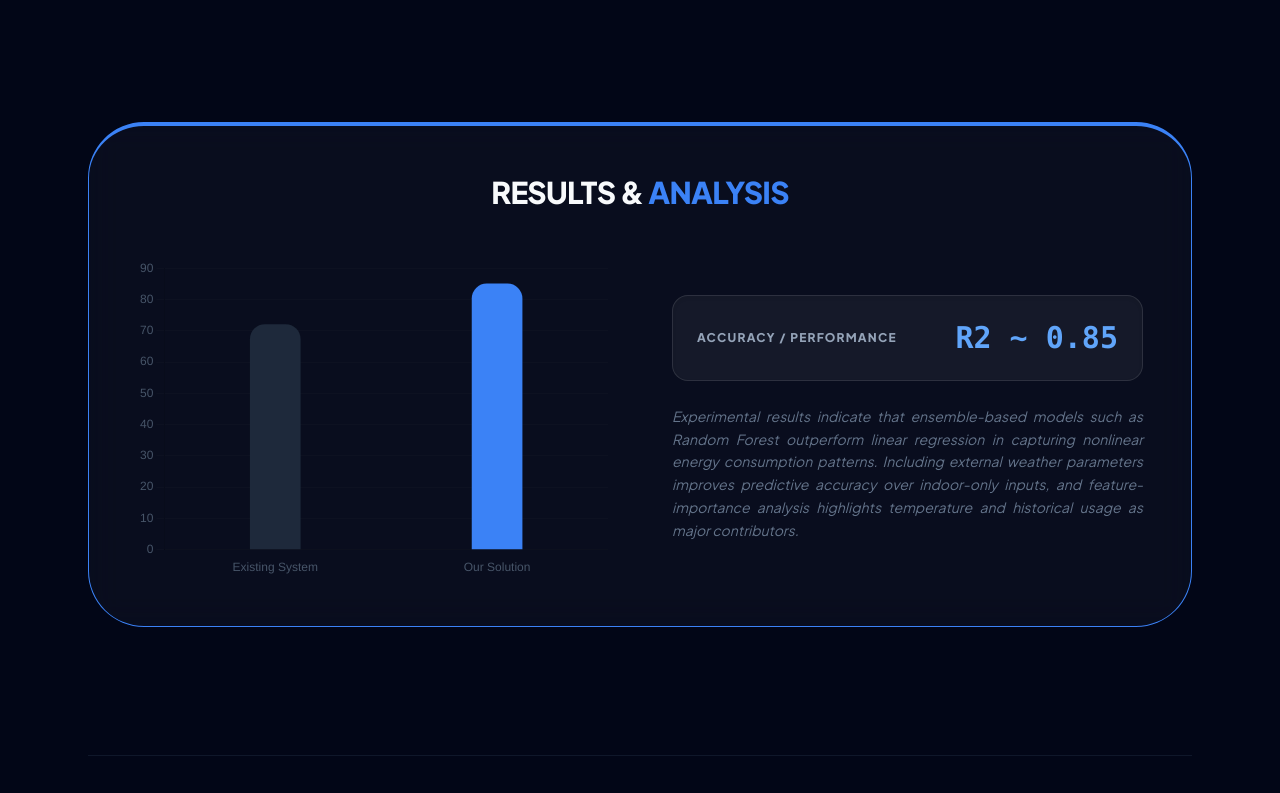
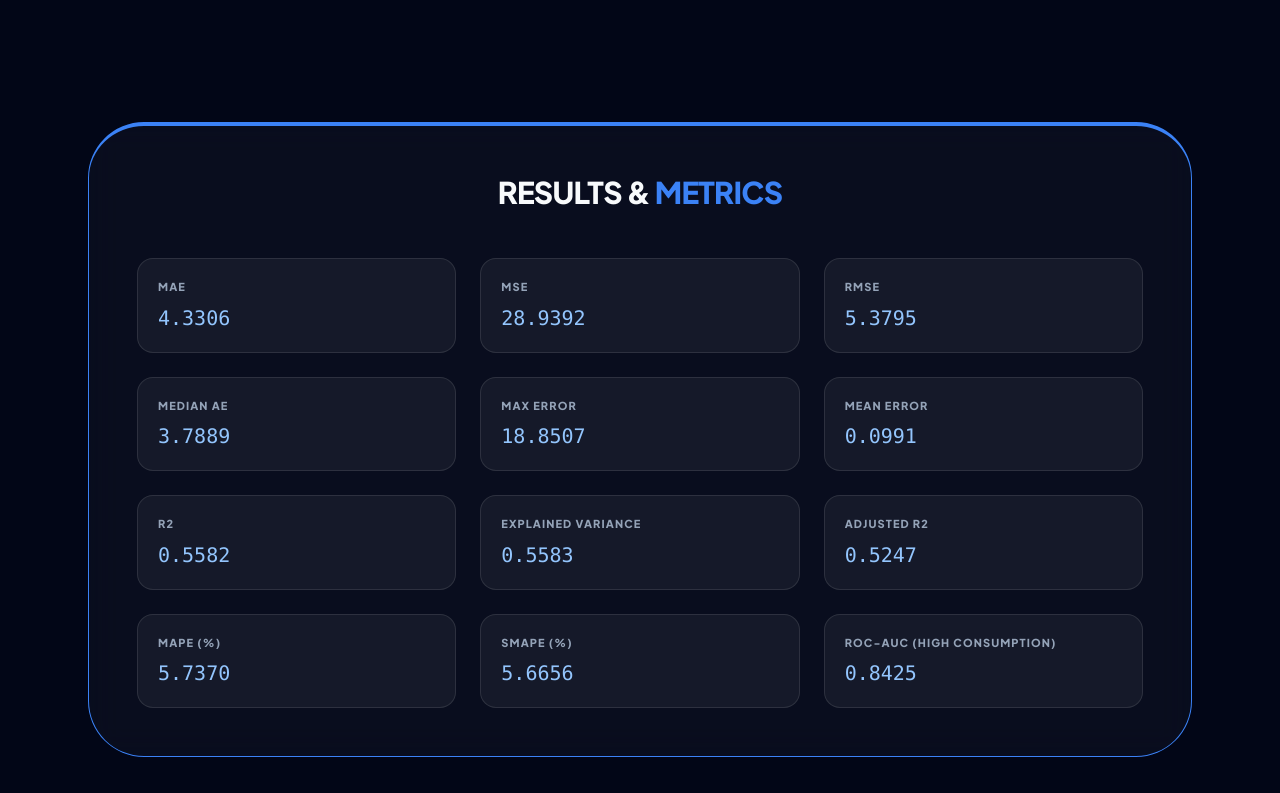
Before and after one commit to Rishit121/pbl4, a plain HTML site: page index.html in a window 1280 px wide. Shown: the part 1720-2513 px from the top of the page. Drawn offline with nearby package versions, Linux system fonts and the light colour scheme.

Commit message:
Update results section and remove chart initialization

```diff
--- a/index.html
+++ b/index.html
@@ -93,17 +93,21 @@
             </div>
         </section>
 
-        <section id="results" class="glass p-12 rounded-[3.5rem] border-t-4 border-blue-500">
-            <h2 class="text-3xl font-black mb-12 text-center uppercase tracking-tight">Results & <span class="text-blue-500">Analysis</span></h2>
-            <div class="grid md:grid-cols-2 gap-16 items-center">
-                <div class="h-80"><canvas id="resultsChart"></canvas></div>
-                <div class="space-y-6">
-                    <div class="p-6 rounded-2xl bg-white/5 flex justify-between items-center border border-white/10 shadow-inner">
-                        <span class="text-slate-400 font-bold uppercase text-xs tracking-widest">Accuracy / Performance</span>
-                        <span class="text-blue-400 font-mono font-black text-3xl">R2 ~ 0.85</span>
-                    </div>
-                    <p class="text-slate-500 text-sm italic text-justify leading-relaxed">Experimental results indicate that ensemble-based models such as Random Forest outperform linear regression in capturing nonlinear energy consumption patterns. Including external weather parameters improves predictive accuracy over indoor-only inputs, and feature-importance analysis highlights temperature and historical usage as major contributors.</p>
-                </div>
+                <section id="results" class="glass p-12 rounded-[3.5rem] border-t-4 border-blue-500">
+            <h2 class="text-3xl font-black mb-12 text-center uppercase tracking-tight">Results & <span class="text-blue-500">Metrics</span></h2>
+            <div class="grid md:grid-cols-3 gap-6">
+                <div class="p-5 rounded-2xl bg-white/5 border border-white/10"><p class="text-slate-400 text-[11px] font-bold uppercase tracking-widest">MAE</p><p class="text-blue-300 font-mono text-xl mt-2">4.3306</p></div>
+                <div class="p-5 rounded-2xl bg-white/5 border border-white/10"><p class="text-slate-400 text-[11px] font-bold uppercase tracking-widest">MSE</p><p class="text-blue-300 font-mono text-xl mt-2">28.9392</p></div>
+                <div class="p-5 rounded-2xl bg-white/5 border border-white/10"><p class="text-slate-400 text-[11px] font-bold uppercase tracking-widest">RMSE</p><p class="text-blue-300 font-mono text-xl mt-2">5.3795</p></div>
+                <div class="p-5 rounded-2xl bg-white/5 border border-white/10"><p class="text-slate-400 text-[11px] font-bold uppercase tracking-widest">Median AE</p><p class="text-blue-300 font-mono text-xl mt-2">3.7889</p></div>
+                <div class="p-5 rounded-2xl bg-white/5 border border-white/10"><p class="text-slate-400 text-[11px] font-bold uppercase tracking-widest">Max Error</p><p class="text-blue-300 font-mono text-xl mt-2">18.8507</p></div>
+                <div class="p-5 rounded-2xl bg-white/5 border border-white/10"><p class="text-slate-400 text-[11px] font-bold uppercase tracking-widest">Mean Error</p><p class="text-blue-300 font-mono text-xl mt-2">0.0991</p></div>
+                <div class="p-5 rounded-2xl bg-white/5 border border-white/10"><p class="text-slate-400 text-[11px] font-bold uppercase tracking-widest">R2</p><p class="text-blue-300 font-mono text-xl mt-2">0.5582</p></div>
+                <div class="p-5 rounded-2xl bg-white/5 border border-white/10"><p class="text-slate-400 text-[11px] font-bold uppercase tracking-widest">Explained Variance</p><p class="text-blue-300 font-mono text-xl mt-2">0.5583</p></div>
+                <div class="p-5 rounded-2xl bg-white/5 border border-white/10"><p class="text-slate-400 text-[11px] font-bold uppercase tracking-widest">Adjusted R2</p><p class="text-blue-300 font-mono text-xl mt-2">0.5247</p></div>
+                <div class="p-5 rounded-2xl bg-white/5 border border-white/10"><p class="text-slate-400 text-[11px] font-bold uppercase tracking-widest">MAPE (%)</p><p class="text-blue-300 font-mono text-xl mt-2">5.7370</p></div>
+                <div class="p-5 rounded-2xl bg-white/5 border border-white/10"><p class="text-slate-400 text-[11px] font-bold uppercase tracking-widest">SMAPE (%)</p><p class="text-blue-300 font-mono text-xl mt-2">5.6656</p></div>
+                <div class="p-5 rounded-2xl bg-white/5 border border-white/10"><p class="text-slate-400 text-[11px] font-bold uppercase tracking-widest">ROC-AUC (High Consumption)</p><p class="text-blue-300 font-mono text-xl mt-2">0.8425</p></div>
             </div>
         </section>
 
@@ -164,37 +168,8 @@
             }, 1000);
         }
 
-        function initChart() {
-            const canvas = document.getElementById('resultsChart');
-            if (!canvas || typeof Chart === 'undefined') return;
-
-            const ctx = canvas.getContext('2d');
-            new Chart(ctx, {
-                type: 'bar',
-                data: {
-                    labels: ['Existing System', 'Our Solution'],
-                    datasets: [{
-                        data: [72, 85],
-                        backgroundColor: ['#1e293b', '#3b82f6'],
-                        borderRadius: 15,
-                        barThickness: 50
-                    }]
-                },
-                options: {
-                    responsive: true,
-                    maintainAspectRatio: false,
-                    plugins: { legend: { display: false } },
-                    scales: {
-                        y: { beginAtZero: true, grid: { color: '#ffffff05' }, ticks: { color: '#475569' } },
-                        x: { grid: { display: false }, ticks: { color: '#475569' } }
-                    }
-                }
-            });
-        }
-
         document.addEventListener('DOMContentLoaded', () => {
             startTimer();
-            initChart();
         });
     </script>
 </body>
```
